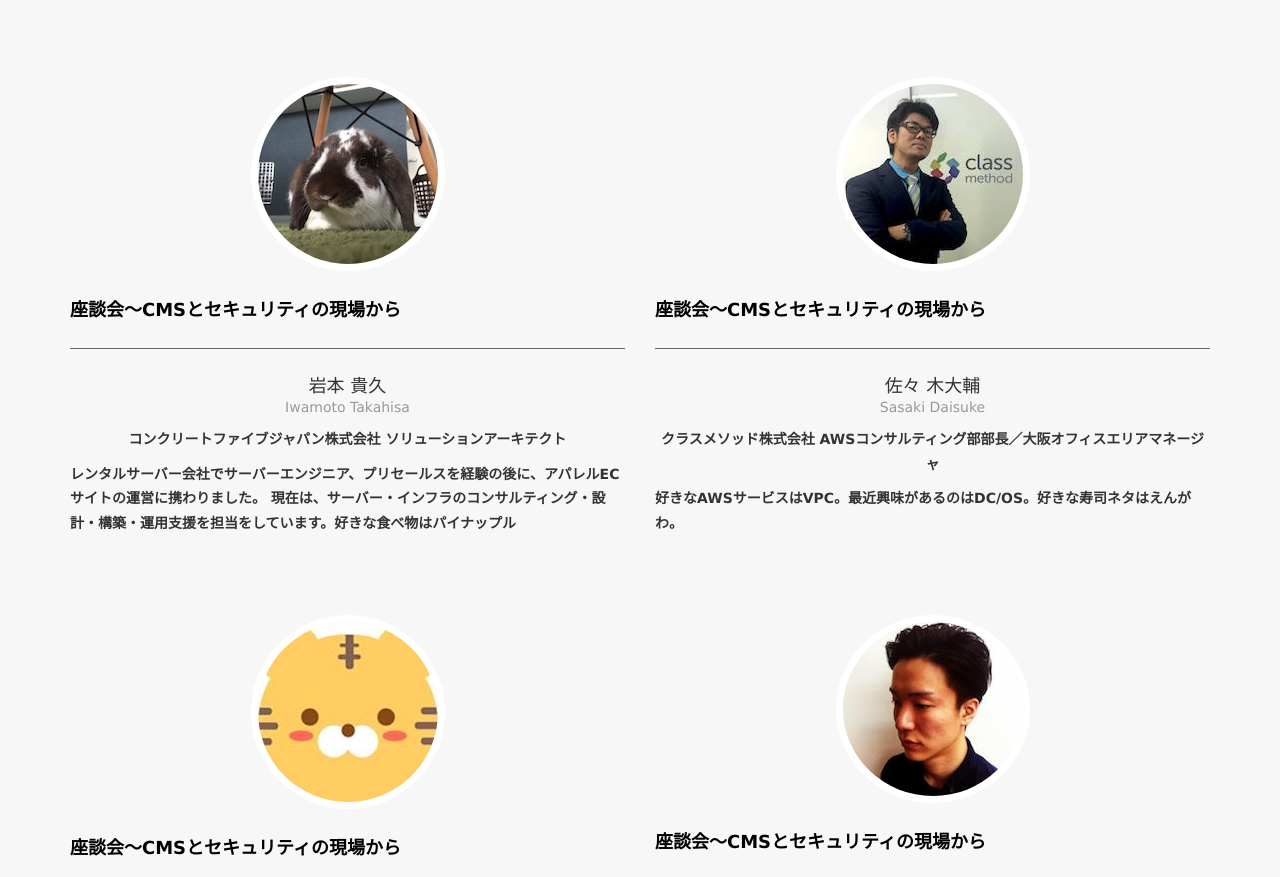
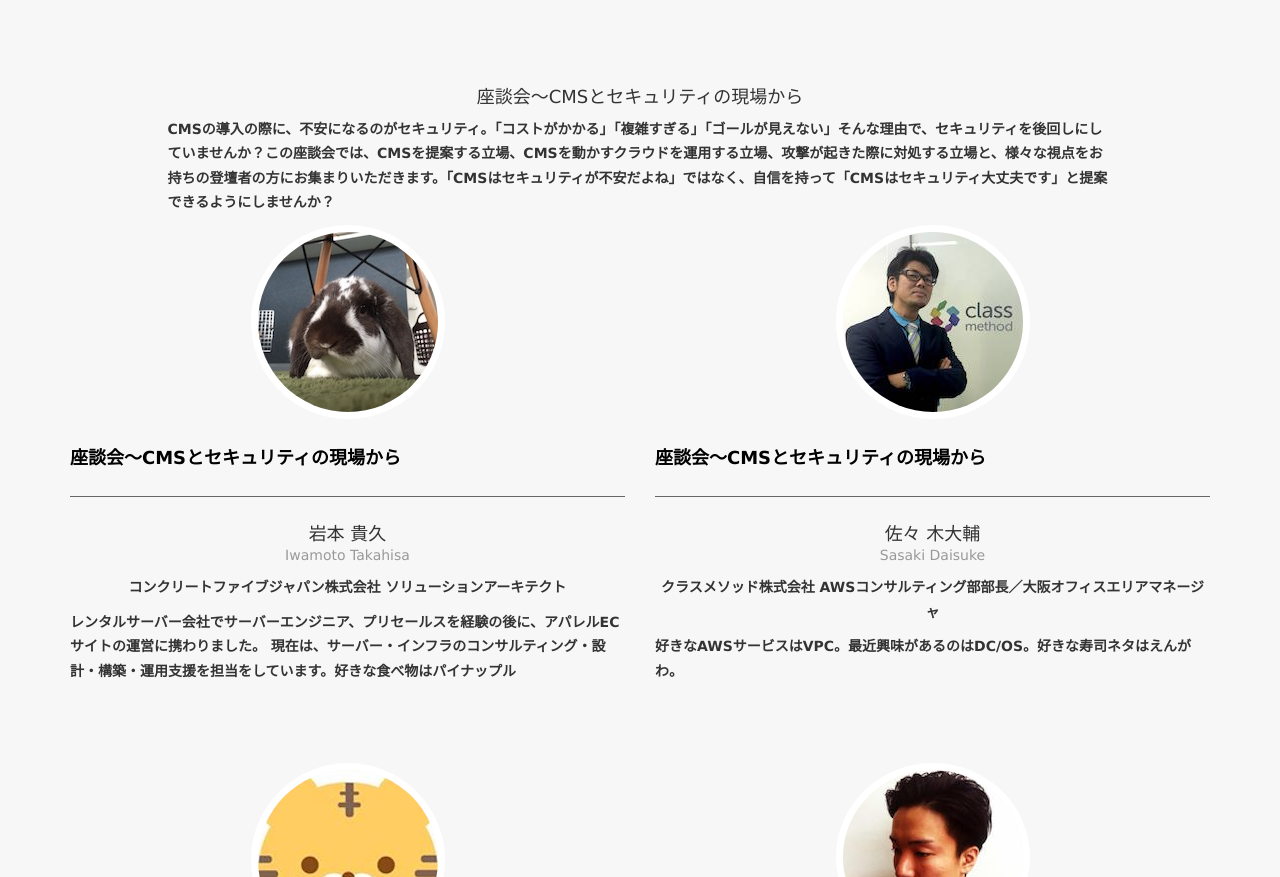
Before and after one commit to cms-fes/cms-fes-osaka-2016-site, a plain HTML site: page index.html in a window 1280 px wide. Shown: the part 3165-4042 px from the top of the page. Drawn offline with nearby package versions, Linux system fonts and the light colour scheme.

Commit message:
add Overview

```diff
--- a/index.html
+++ b/index.html
@@ -190,6 +190,18 @@ CMSもたくさんある上に、それぞれ魅力的な機能を兼ね備え
 	<!-- /col-sm-6 -->
 </div>
 <!-- /row -->
+
+<div class="row">
+	<div class="col-sm-10 col-sm-offset-1">
+	<h4>座談会〜CMSとセキュリティの現場から</h4>
+	<p class="text-left">CMSの導入の際に、不安になるのがセキュリティ。「コストがかかる」「複雑すぎる」「ゴールが見えない」そんな理由で、セキュリティを後回しにしていませんか？この座談会では、CMSを提案する立場、CMSを動かすクラウドを運用する立場、攻撃が起きた際に対処する立場と、様々な視点をお持ちの登壇者の方にお集まりいただきます。「CMSはセキュリティが不安だよね」ではなく、自信を持って「CMSはセキュリティ大丈夫です」と提案できるようにしませんか？
+	</p>
+	</div>
+	<!-- /col-sm-12 -->
+</div>
+<!-- /row -->
+
+
 
 <div class="row">
 	<div id="iwamoto" class="col-sm-6">
```
